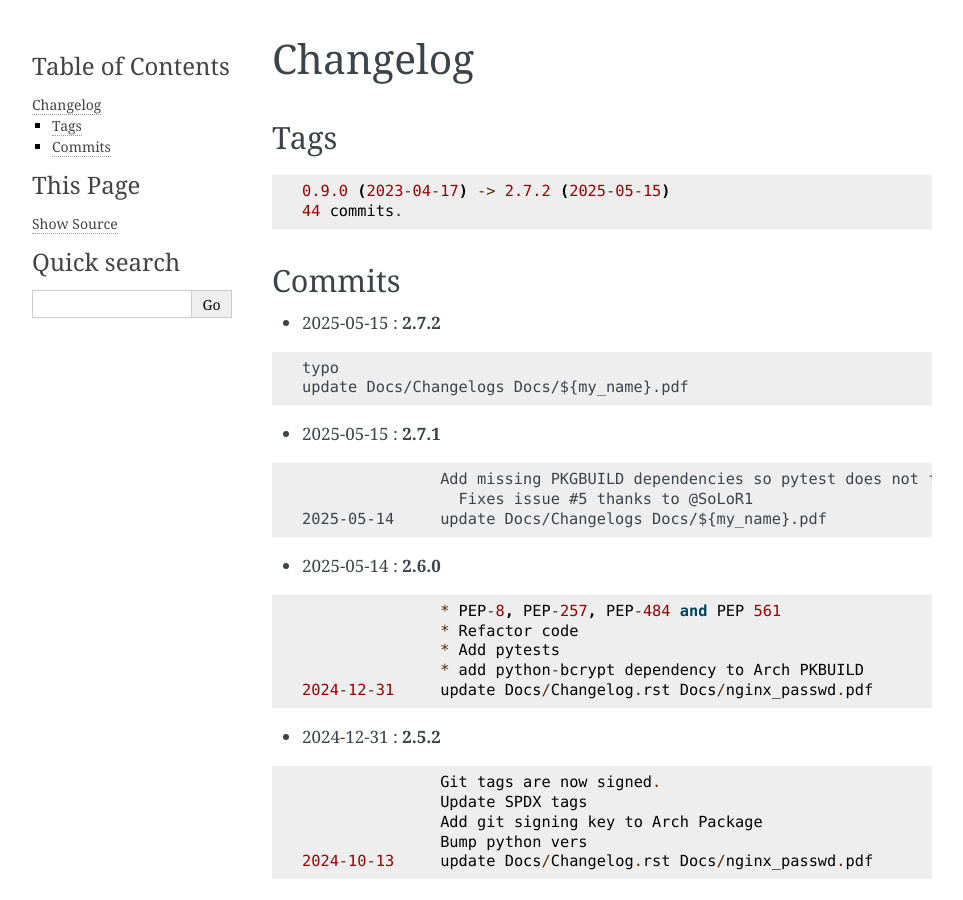
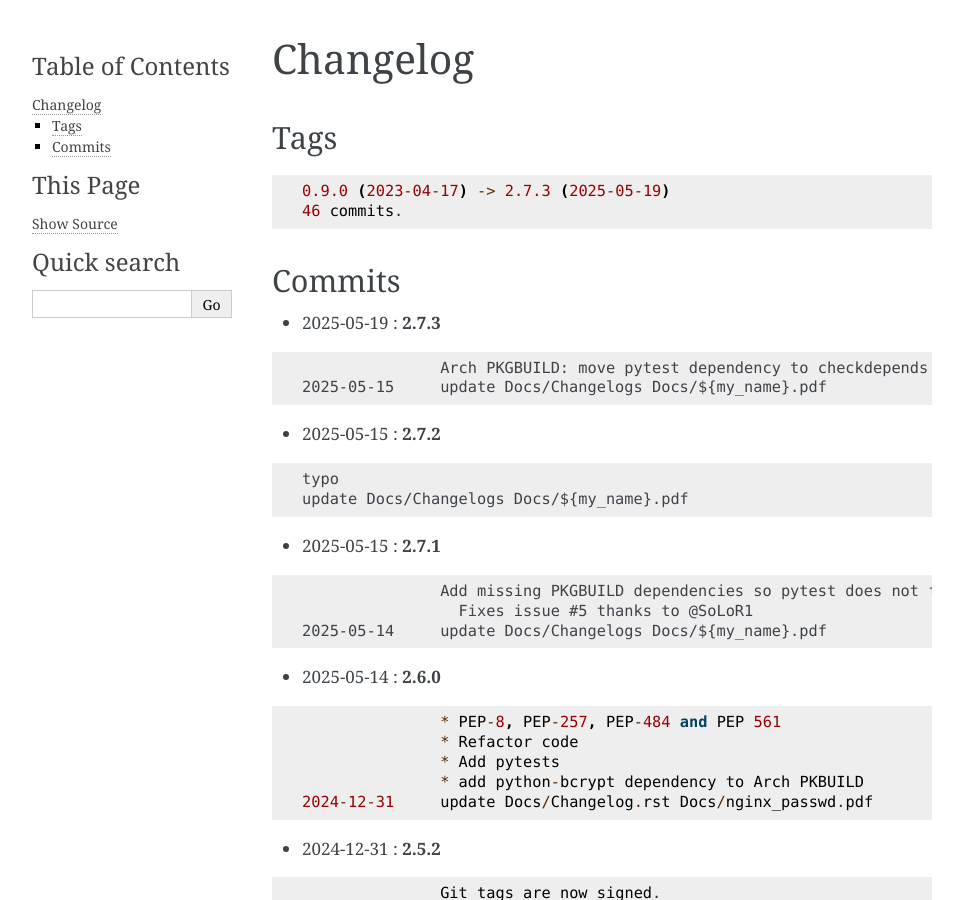
Before and after one commit to gene-git/nginx_passwd, a Sphinx documentation site: the page built from Docs/Changelog.rst, in a window 1280 px wide and 900 px high. Shown: the whole window, without its empty margins (148-1111 px from the left). Built offline with Sphinx 7.4.7, drawn with Linux system fonts in a browser that asks for light colours; pages that are not in the unit, such as notebooks, are missing from menus.

Commit message:
update Docs/Changelogs Docs/${my_name}.pdf

```diff
--- a/Docs/Changelog.rst
+++ b/Docs/Changelog.rst
@@ -7,12 +7,19 @@ Tags
 
 ::
 
-	0.9.0 (2023-04-17) -> 2.7.2 (2025-05-15)
-	44 commits.
+	0.9.0 (2023-04-17) -> 2.7.3 (2025-05-19)
+	46 commits.
 
 Commits
 =======
 
+
+* 2025-05-19  : **2.7.3**
+
+::
+
+                Arch PKGBUILD: move pytest dependency to checkdepends from makedepends
+ 2025-05-15     update Docs/Changelogs Docs/${my_name}.pdf
 
 * 2025-05-15  : **2.7.2**
 
```
Also changed, not shown: 2 other files.
